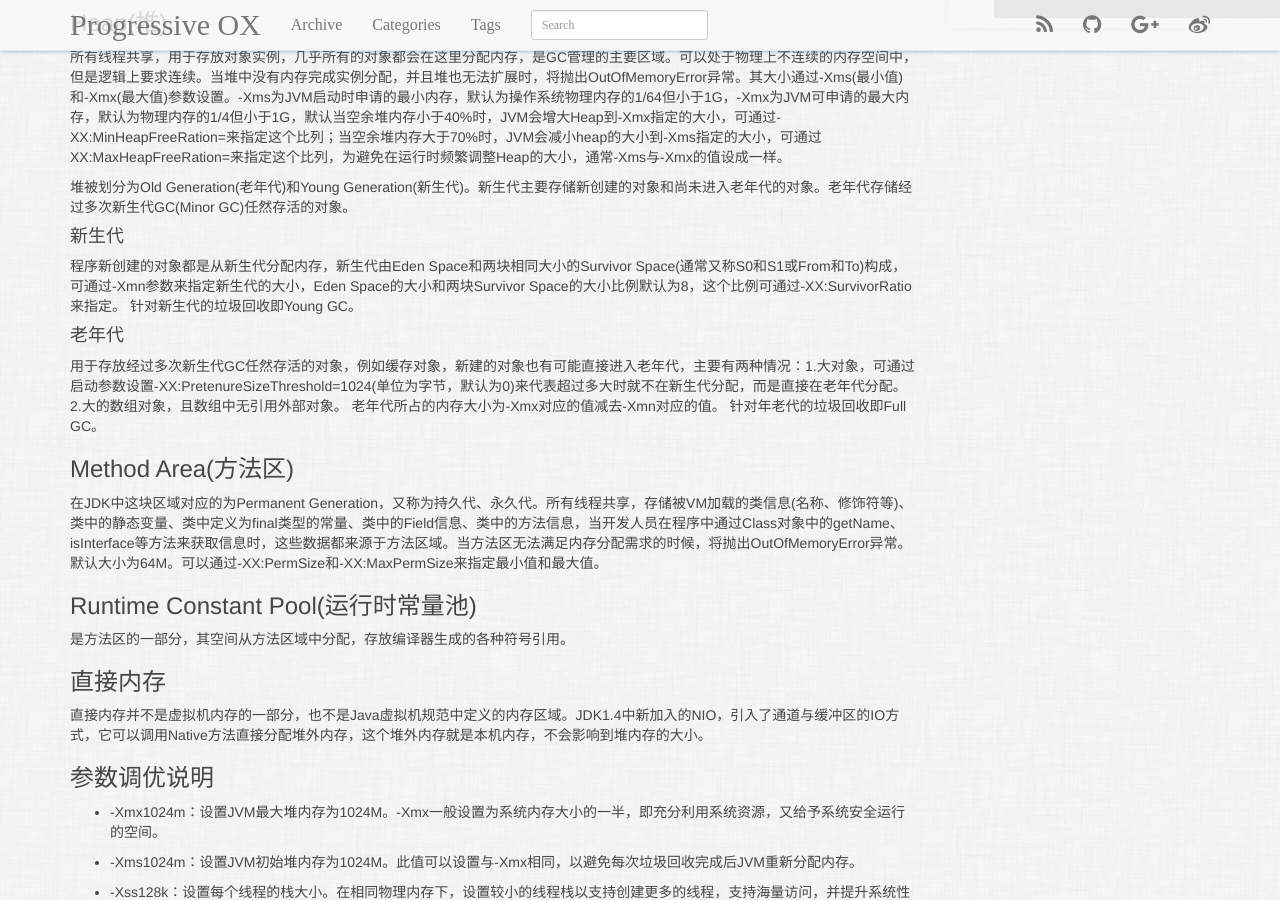
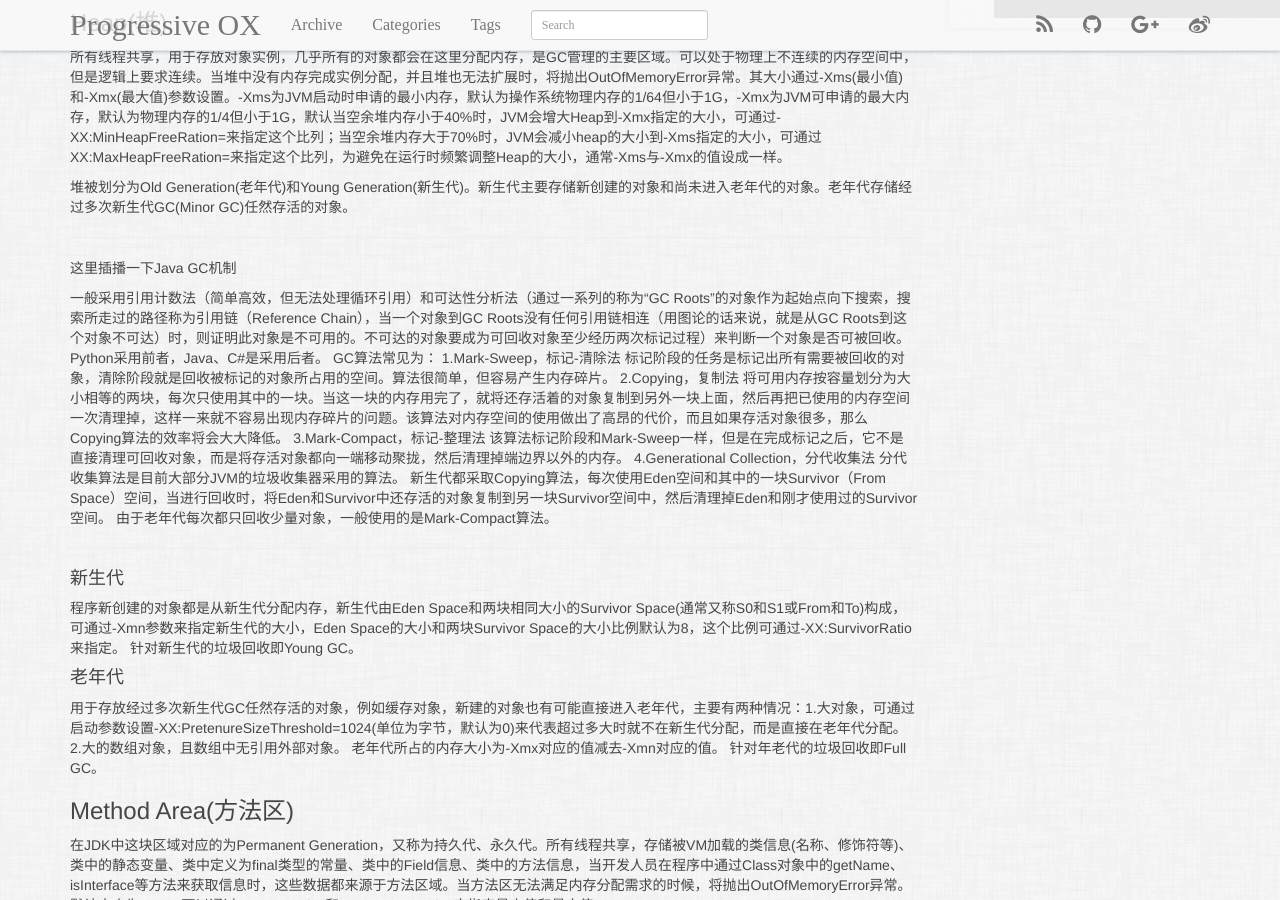
Before and after one commit to ChengYuanjian/chengyuanjian2.github.io, a Jekyll site: the page built from _posts/2014-03-20-JVM-Memory.md, in a window 1280 px wide and 900 px high, scrolled down 692 px. Built offline with Jekyll 4.4.1, drawn with Linux system fonts in a browser that asks for light colours; nearby versions of some CDN libraries; Markdown is read by kramdown in place of the engine named in the settings; comment, search, counter and statistics services are not loaded.

Commit message:
Update 2014-03-20-JVM-Memory.md

```diff
--- a/_posts/2014-03-20-JVM-Memory.md
+++ b/_posts/2014-03-20-JVM-Memory.md
@@ -36,6 +36,25 @@ JVM栈的空间是在物理内存上分配的，而不是从堆上分配。如
 所有线程共享，用于存放对象实例，几乎所有的对象都会在这里分配内存，是GC管理的主要区域。可以处于物理上不连续的内存空间中，但是逻辑上要求连续。当堆中没有内存完成实例分配，并且堆也无法扩展时，将抛出OutOfMemoryError异常。其大小通过-Xms(最小值)和-Xmx(最大值)参数设置。-Xms为JVM启动时申请的最小内存，默认为操作系统物理内存的1/64但小于1G，-Xmx为JVM可申请的最大内存，默认为物理内存的1/4但小于1G，默认当空余堆内存小于40%时，JVM会增大Heap到-Xmx指定的大小，可通过-XX:MinHeapFreeRation=来指定这个比列；当空余堆内存大于70%时，JVM会减小heap的大小到-Xms指定的大小，可通过XX:MaxHeapFreeRation=来指定这个比列，为避免在运行时频繁调整Heap的大小，通常-Xms与-Xmx的值设成一样。
 
 堆被划分为Old Generation(老年代)和Young Generation(新生代)。新生代主要存储新创建的对象和尚未进入老年代的对象。老年代存储经过多次新生代GC(Minor GC)任然存活的对象。
+
+-----------
+这里插播一下Java GC机制
+<p>
+一般采用引用计数法（简单高效，但无法处理循环引用）和可达性分析法（通过一系列的称为“GC Roots”的对象作为起始点向下搜索，搜索所走过的路径称为引用链（Reference Chain），当一个对象到GC Roots没有任何引用链相连（用图论的话来说，就是从GC Roots到这个对象不可达）时，则证明此对象是不可用的。不可达的对象要成为可回收对象至少经历两次标记过程）来判断一个对象是否可被回收。Python采用前者，Java、C#是采用后者。
+
+GC算法常见为：
+1.Mark-Sweep，标记-清除法
+标记阶段的任务是标记出所有需要被回收的对象，清除阶段就是回收被标记的对象所占用的空间。算法很简单，但容易产生内存碎片。
+2.Copying，复制法
+将可用内存按容量划分为大小相等的两块，每次只使用其中的一块。当这一块的内存用完了，就将还存活着的对象复制到另外一块上面，然后再把已使用的内存空间一次清理掉，这样一来就不容易出现内存碎片的问题。该算法对内存空间的使用做出了高昂的代价，而且如果存活对象很多，那么Copying算法的效率将会大大降低。
+3.Mark-Compact，标记-整理法
+该算法标记阶段和Mark-Sweep一样，但是在完成标记之后，它不是直接清理可回收对象，而是将存活对象都向一端移动聚拢，然后清理掉端边界以外的内存。
+4.Generational Collection，分代收集法
+分代收集算法是目前大部分JVM的垃圾收集器采用的算法。
+新生代都采取Copying算法，每次使用Eden空间和其中的一块Survivor（From Space）空间，当进行回收时，将Eden和Survivor中还存活的对象复制到另一块Survivor空间中，然后清理掉Eden和刚才使用过的Survivor空间。
+由于老年代每次都只回收少量对象，一般使用的是Mark-Compact算法。
+</p>
+-----------
 
 ####新生代
 程序新创建的对象都是从新生代分配内存，新生代由Eden Space和两块相同大小的Survivor Space(通常又称S0和S1或From和To)构成，可通过-Xmn参数来指定新生代的大小，Eden Space的大小和两块Survivor Space的大小比例默认为8，这个比例可通过-XX:SurvivorRatio来指定。
```
